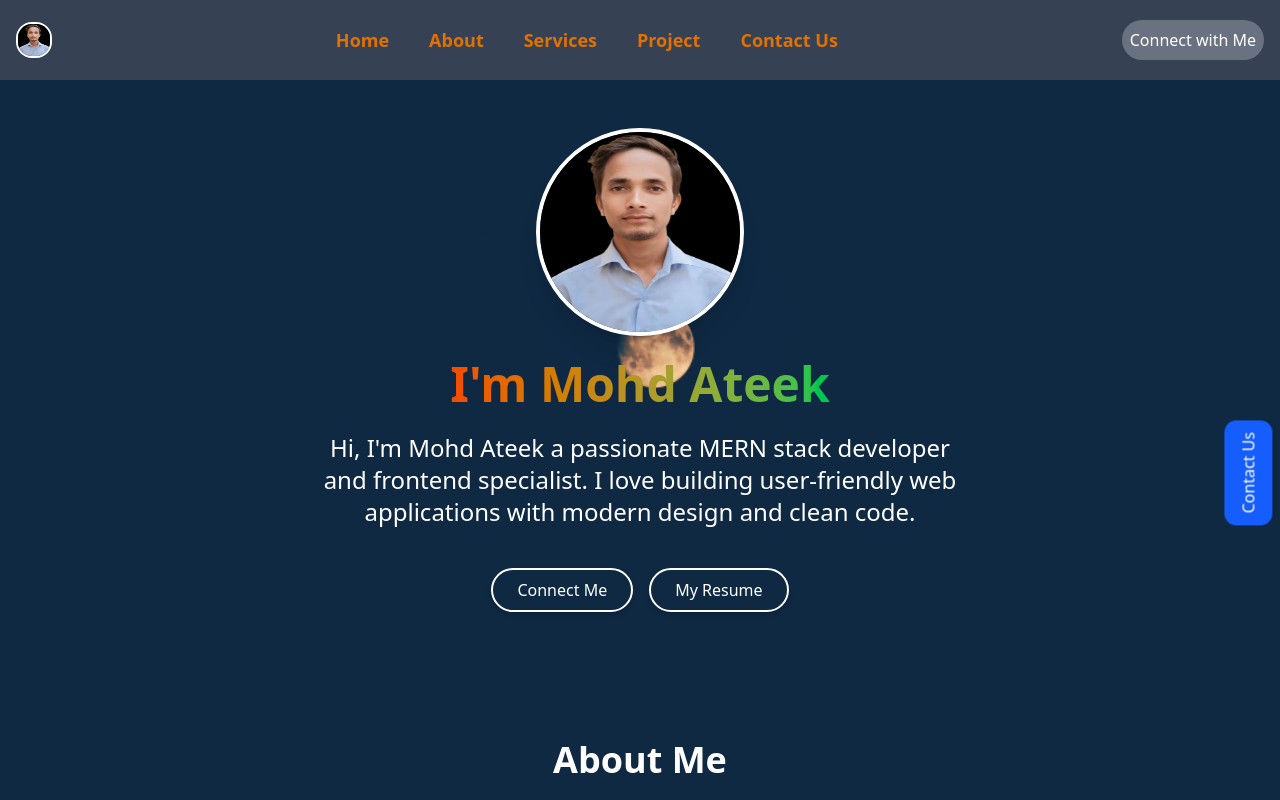
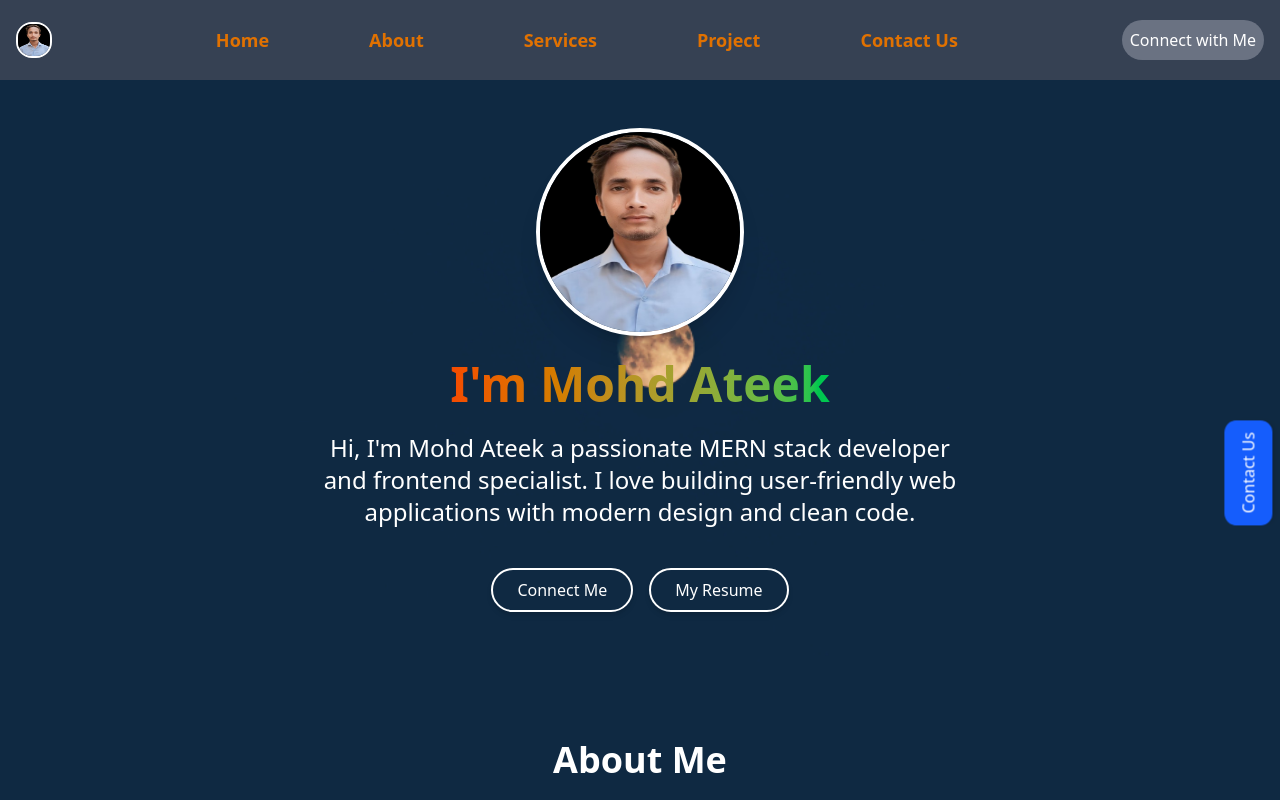
Before and after one commit to md-Ateek-dev/My_Portfolio, a React (Vite) app: page / in a window 1280 px wide. Shown: the top 800 px of the page. Built offline with nearby package versions, Linux system fonts and the light colour scheme; a web font is replaced by a local one.

Commit message:
nav update

```diff
--- a/src/Components/Navbaar.jsx
+++ b/src/Components/Navbaar.jsx
@@ -22,7 +22,7 @@ const Navbaar = () => {
         <img src={logo} alt="logo" className='h-9 w-9 border-2 bg-cover bg-center rounded-2xl' />
 
         {/* Desktop Menu */}
-        <ul className='hidden md:flex items-center gap-10 text-lg text-amber-600 font-semibold'>
+        <ul className='hidden md:flex items-center gap-25 text-lg text-amber-600 font-semibold'>
           <li className='hover:text-blue-400'>
             <AnchorLink offset={40} href='#profile'><p onClick={() => handleMenuClick("profile")}>Home</p></AnchorLink>
           </li>
```
